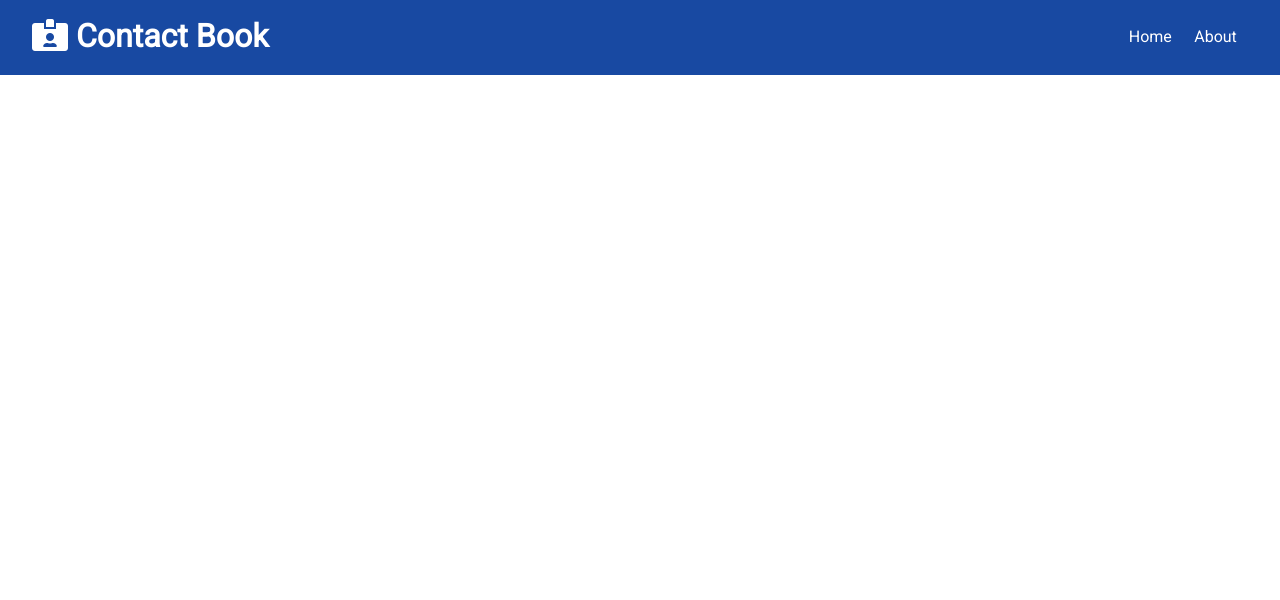
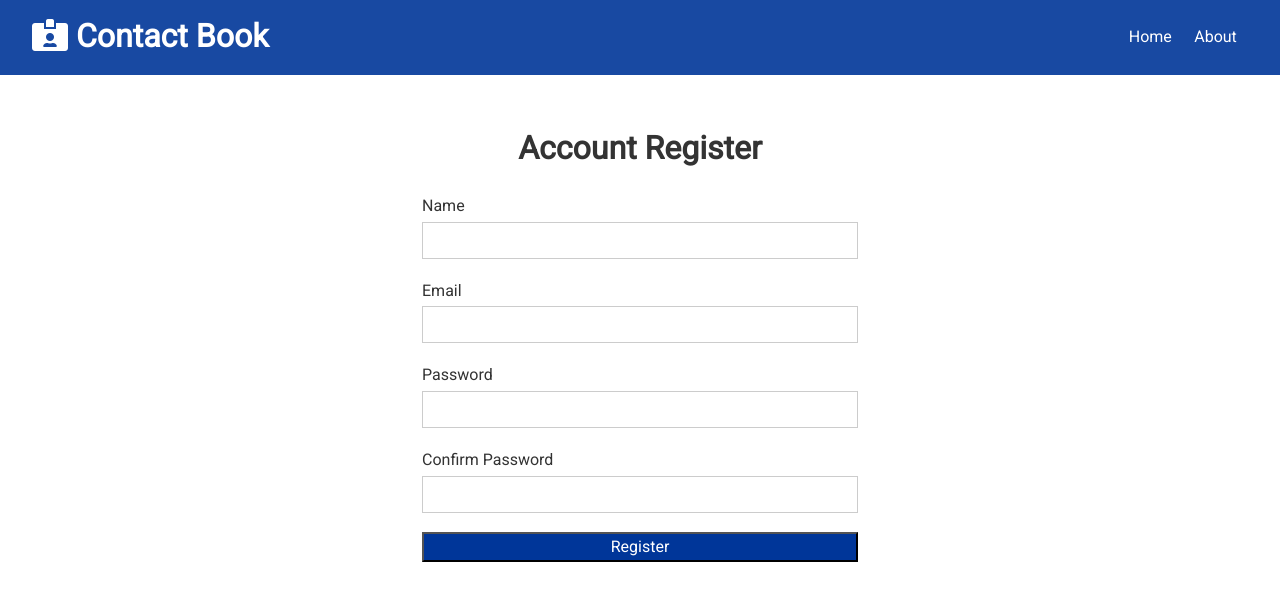
Before and after one commit to Isabelle-123/contact-book, a React (Create React App) app in the folder client/: page /register in a window 1280 px wide. Shown: the top 600 px of the page. Built offline with nearby package versions, Linux system fonts and the light colour scheme.

Commit message:
added register

```diff
--- a/client/src/App.js
+++ b/client/src/App.js
@@ -1,9 +1,10 @@
 import React from 'react'
 import './App.css'
+import { BrowserRouter as Router, Route, Switch } from 'react-router-dom'
 import Navbar from './components/layout/Navbar'
 import Home from './components/pages/Home'
 import About from './components/pages/About'
-import { BrowserRouter as Router, Route, Switch } from 'react-router-dom'
+import Register from './components/auth/Register'
 import ContactState from './context/contact/ContactState'
 import AuthState from './context/auth/AuthState'
 
@@ -18,6 +19,7 @@
               <Switch>
                 <Route exact path='/' component={Home} />
                 <Route exact path='/about' component={About} />
+                <Route exact path='/register' component={Register} />
               </Switch>
             </div>
           </>
--- /dev/null
+++ b/client/src/components/auth/Register.js
@@ -0,0 +1,69 @@
+import React, { useState } from 'react'
+
+const Register = () => {
+  const [user, setUser] = useState({
+    name: '',
+    email: '',
+    password: '',
+    password2: '',
+  })
+
+  const { name, email, password, password2 } = user
+
+  const onChange = (e) => setUser({ ...user, [e.target.name]: e.target.value })
+
+  const onSubmit = (e) => {
+    e.preventDefault()
+    console.log('register submit')
+  }
+
+  return (
+    <div className='form-container'>
+      <h1>
+        Account <span className='text primary'>Register</span>
+      </h1>
+      <form onSubmit={onSubmit}>
+        <div className='form-group'>
+          <label htmlFor='name'>Name</label>
+          <input type='text' name='name' value={name} onChange={onChange} />
+        </div>
+      </form>
+      <form>
+        <div className='form-group'>
+          <label htmlFor='email'>Email</label>
+          <input type='email' name='email' value={email} onChange={onChange} />
+        </div>
+      </form>
+
+      <form>
+        <div className='form-group'>
+          <label htmlFor='password'>Password</label>
+          <input
+            type='password'
+            name='password'
+            value={password}
+            onChange={onChange}
+          />
+        </div>
+      </form>
+      <form>
+        <div className='form-group'>
+          <label htmlFor='password2'>Confirm Password</label>
+          <input
+            type='password'
+            name='password2'
+            value={password2}
+            onChange={onChange}
+          />
+        </div>
+        <input
+          type='submit'
+          value='Register'
+          className='btm btn-primary btn-block'
+        />
+      </form>
+    </div>
+  )
+}
+
+export default Register
```
Also changed, not shown: client/src/components/auth/Login.js (added).
